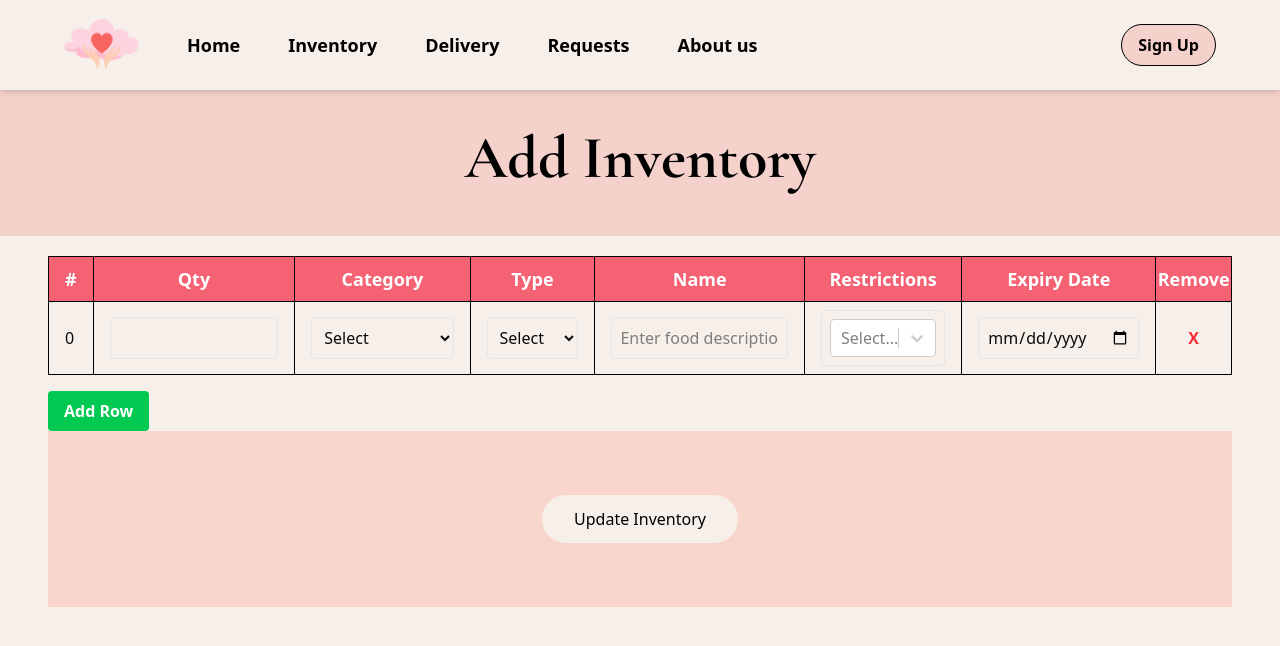
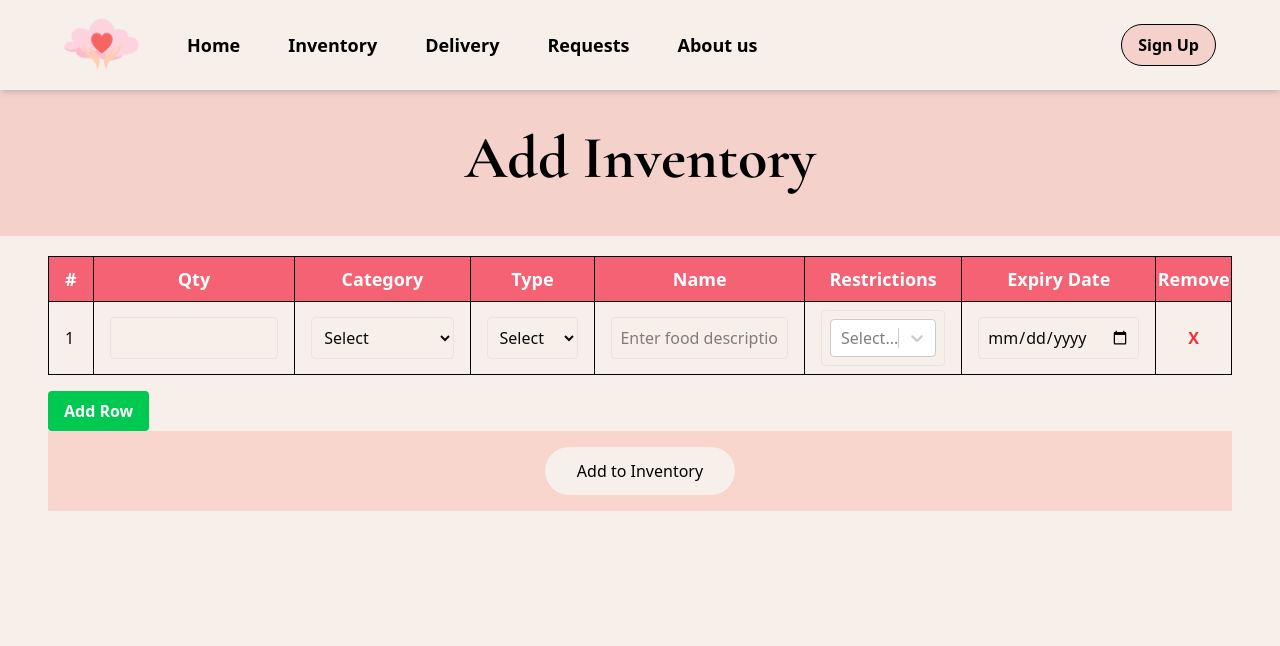
Before and after one commit to Matthew040310/ESD-G1T3-CloudPantry, a Next.js app in the folder cloudpantry/: page /add-inventory in a window 1280 px wide. Shown: the top 646 px of the page. Built offline with nearby package versions, Linux system fonts and the light colour scheme; no server answers.

Commit message:
(info) : Cosmestic changes made to add-inventory page
Non-Functional

Displayed index starts counting from 1
Change button from "Update Inventory" to "Add to Inventory"

```diff
--- a/cloudpantry/src/app/add-inventory/page.js
+++ b/cloudpantry/src/app/add-inventory/page.js
@@ -46,7 +46,7 @@ const TableRow = ({ index, item, onChange, onRemove, disableRemove, allRestricti
 
   return (
     <tr>
-      <td className="border border-black px-4 py-2">{index}</td>
+      <td className="border border-black px-4 py-2">{index + 1}</td>
 
       <td className="border border-black px-4 py-2">
         <input
@@ -285,12 +285,12 @@ export default function AddInventory() {
 
 
           {/* Request Resources Section */}
-          <div className="bg-[#F8D5CD] py-16 px-4 text-center">
+          <div className="bg-[#F8D5CD] py-4 px-4 text-center">
             <button
               className="bg-[#F7F0EA] text-black font-medium py-3 px-8 rounded-full
             hover:bg-[#E5DFD7] transition-colors duration-300"
               onClick={handleSubmit}>
-              Update Inventory
+              Add to Inventory
             </button>
           </div>
         </div>
```
